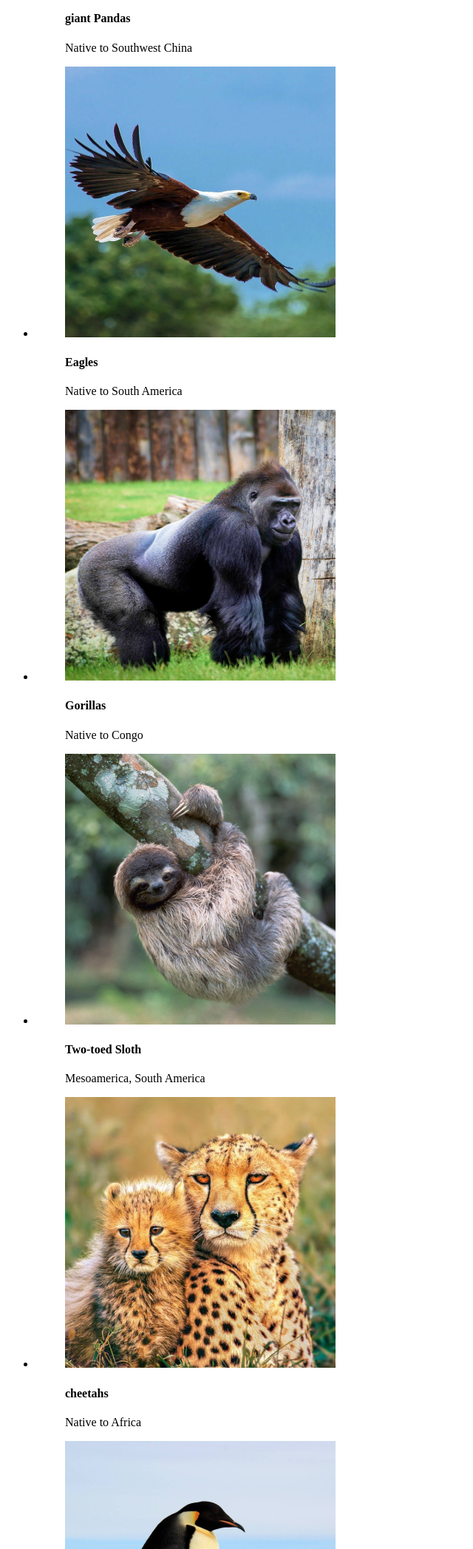
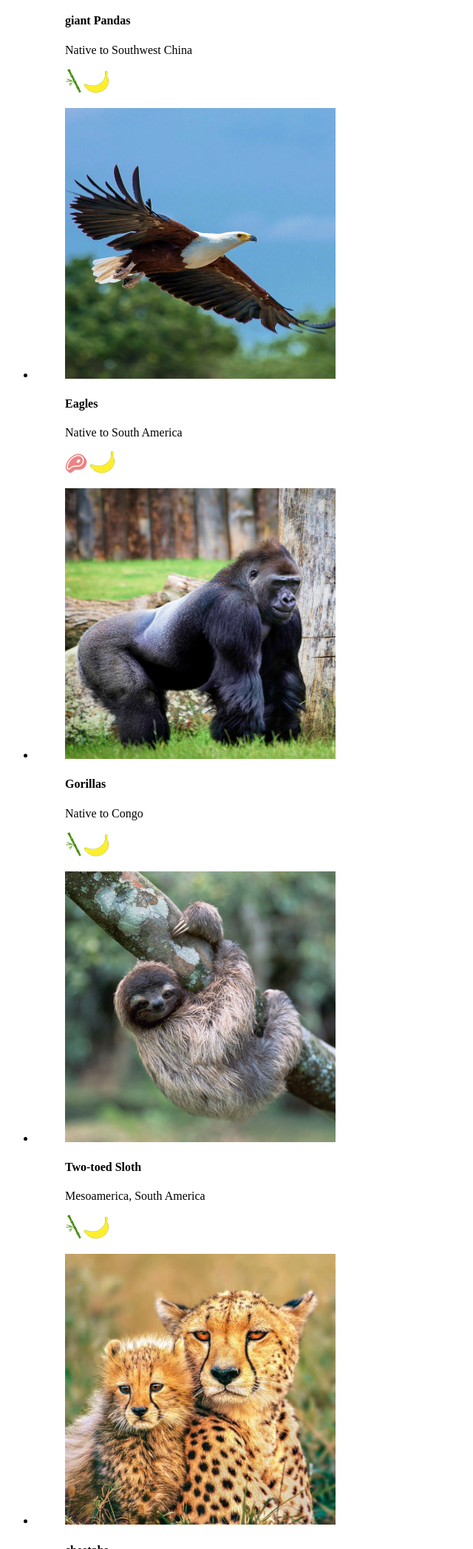
Before and after one commit to dmalenik/online-zoo, a plain HTML site: page pages/desktop_petstory/index.html in a window 1280 px wide. Shown: the part 1904-3998 px from the top of the page at 74% size, without its empty margins (0-640 px from the left). Drawn offline with Linux system fonts and the light colour scheme.

Commit message:
feat: add icons to pets

```diff
--- a/pages/desktop_petstory/index.html
+++ b/pages/desktop_petstory/index.html
@@ -80,7 +80,12 @@
       </div>
       <div class="pets">
         <section class="cards">
-          <button class="pets-left"></button>
+          <button type="button" class="pets-left">
+            <picture>
+              <source srcset="../../assets/icons/Vector-left-1x.png">
+              <img src="../../assets/icons/Vector-left-0.5x.png" alt="left arrow">
+            </picture>
+          </button>
           <ul class="items">
             <li class="item">
               <figure class="card">
@@ -91,8 +96,16 @@
                 <figcaption class="description">
                   <h4>giant Pandas</h4>
                   <p>Native to Southwest China</p>
-                  <div class="icon"></div>
-                  <div class="icon"></div>
+                  <div class="icon">
+                    <picture>
+                      <source srcset="../../assets/icons/bamboo-yellow-1x.png">
+                      <img src="../../assets/icons/bamboo-yellow-0.5x.png" alt="bamboo">
+                    </picture>
+                    <picture>
+                      <source srcset="../../assets/icons/Vector-banana-1x.png">
+                      <img src=" ../../assets/icons/Vector-banana-0.5x.png" alt="banana">
+                    </picture>
+                  </div>
                 </figcaption>
               </figure>
             </li>
@@ -105,8 +118,16 @@
                 <figcaption class="description">
                   <h4>Eagles</h4>
                   <p>Native to South America</p>
-                  <div class="icon"></div>
-                  <div class="icon"></div>
+                  <div class="icon">
+                    <picture>
+                      <source srcset="../../assets/icons/steak_icon-1x.png">
+                      <img src="../../assets/icons/steak_icon-0.5x.png" alt="steak">
+                    </picture>
+                    <picture>
+                      <source srcset="../../assets/icons/Vector-banana-1x.png">
+                      <img src=" ../../assets/icons/fish_icon-0.5x.png" alt="fish">
+                    </picture>
+                  </div>
                 </figcaption>
               </figure>
             </li>
@@ -119,8 +140,16 @@
                 <figcaption class=" description">
                   <h4>Gorillas</h4>
                   <p>Native to Congo</p>
-                  <div class="icon"></div>
-                  <div class="icon"></div>
+                  <div class="icon">
+                    <picture>
+                      <source srcset="../../assets/icons/bamboo-yellow-1x.png">
+                      <img src="../../assets/icons/bamboo-yellow-0.5x.png" alt="bamboo">
+                    </picture>
+                    <picture>
+                      <source srcset="../../assets/icons/Vector-banana-1x.png"">
+                      <img src=" ../../assets/icons/Vector-banana-0.5x.png" alt="banana">
+                    </picture>
+                  </div>
                 </figcaption>
               </figure>
             </li>
@@ -133,8 +162,16 @@
                 <figcaption class="description">
                   <h4>Two-toed Sloth</h4>
                   <p>Mesoamerica, South America</p>
-                  <div class="icon"></div>
-                  <div class="icon"></div>
+                  <div class="icon">
+                    <picture>
+                      <source srcset="../../assets/icons/bamboo-yellow-1x.png">
+                      <img src="../../assets/icons/bamboo-yellow-0.5x.png" alt="bamboo">
+                    </picture>
+                    <picture>
+                      <source srcset="../../assets/icons/Vector-banana-1x.png">
+                      <img src=" ../../assets/icons/Vector-banana-0.5x.png" alt="banana">
+                    </picture>
+                  </div>
                 </figcaption>
               </figure>
             </li>
@@ -147,8 +184,16 @@
                 <figcaption class=" description">
                   <h4>cheetahs</h4>
                   <p>Native to Africa</p>
-                  <div class="icon"></div>
-                  <div class="icon"></div>
+                  <div class="icon">
+                    <picture>
+                      <source srcset="../../assets/icons/steak_icon-1x.png">
+                      <img src="../../assets/icons/steak_icon-0.5x.png" alt="steak">
+                    </picture>
+                    <picture>
+                      <source srcset="../../assets/icons/Vector-banana-1x.png">
+                      <img src=" ../../assets/icons/fish_icon-0.5x.png" alt="fish">
+                    </picture>
+                  </div>
                 </figcaption>
               </figure>
             </li>
@@ -161,14 +206,27 @@
                 <figcaption class="description">
                   <h4>Penguins</h4>
                   <p>Native to Antarctica</p>
-                  <div class="icon"></div>
-                  <div class="icon"></div>
+                  <div class="icon">
+                    <picture>
+                      <source srcset="../../assets/icons/steak_icon-1x.png">
+                      <img src="../../assets/icons/steak_icon-0.5x.png" alt="steak">
+                    </picture>
+                    <picture>
+                      <source srcset="../../assets/icons/Vector-banana-1x.png">
+                      <img src=" ../../assets/icons/fish_icon-0.5x.png" alt="fish">
+                    </picture>
+                  </div>
                 </figcaption>
               </figure>
             </li>
           </ul>
-          <button class="pets-right"></button>
-          <button class="choose">choose your favorite</button>
+          <button type="button" class="pets-right">
+            <picture>
+              <source srcset="../../assets/icons/Vector-right-1x.png">
+              <img src="../../assets/icons/Vector-right-0.5x.png" alt="right arrow">
+            </picture>
+          </button>
+          <button class="choose" type="button">choose your favorite</button>
         </section>
         <picture>
           <source srcset="../../assets/images/palm_foto-1x.png">
```
Also changed, not shown: assets/icons/Vector-banana-0.5x.png (added), assets/icons/Vector-banana-1x.png (added), assets/icons/Vector-left-0.5x.png (added), assets/icons/Vector-left-1x.png (added), assets/icons/Vector-right-0.5x.png (added), assets/icons/Vector-right-1x.png (added), assets/icons/bamboo-0.5x.png (added), assets/icons/bamboo-1x.png (added), assets/icons/bamboo-yellow-0.5x.png (added), assets/icons/bamboo-yellow-1x.png (added), assets/icons/fish_icon-0.5x.png (added), assets/icons/fish_icon-1x.png (added), assets/icons/steak_icon-0.5x.png (added), assets/icons/steak_icon-1x.png (added).
